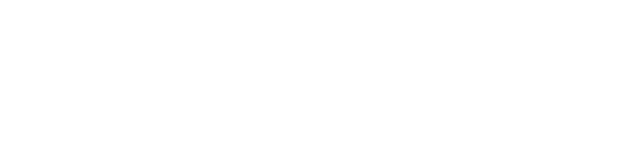
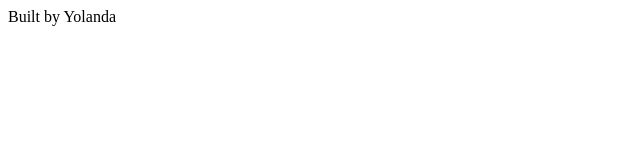
Before and after one commit to YolaMsk/New-Weather-App, a plain HTML site: page index.html in a window 1280 px wide. Shown: the whole page, without its empty margins (0-640 px from the left). Drawn offline with Linux system fonts and the light colour scheme.

Commit message:
Updated footer

```diff
--- a/index.html
+++ b/index.html
@@ -6,5 +6,7 @@
     <meta name="viewport" content="width=device-width, initial-scale=1.0" />
     <title>SheCodes</title>
   </head>
-  <body></body>
+  <body>
+    <footer>Built by Yolanda</footer>
+  </body>
 </html>
```
